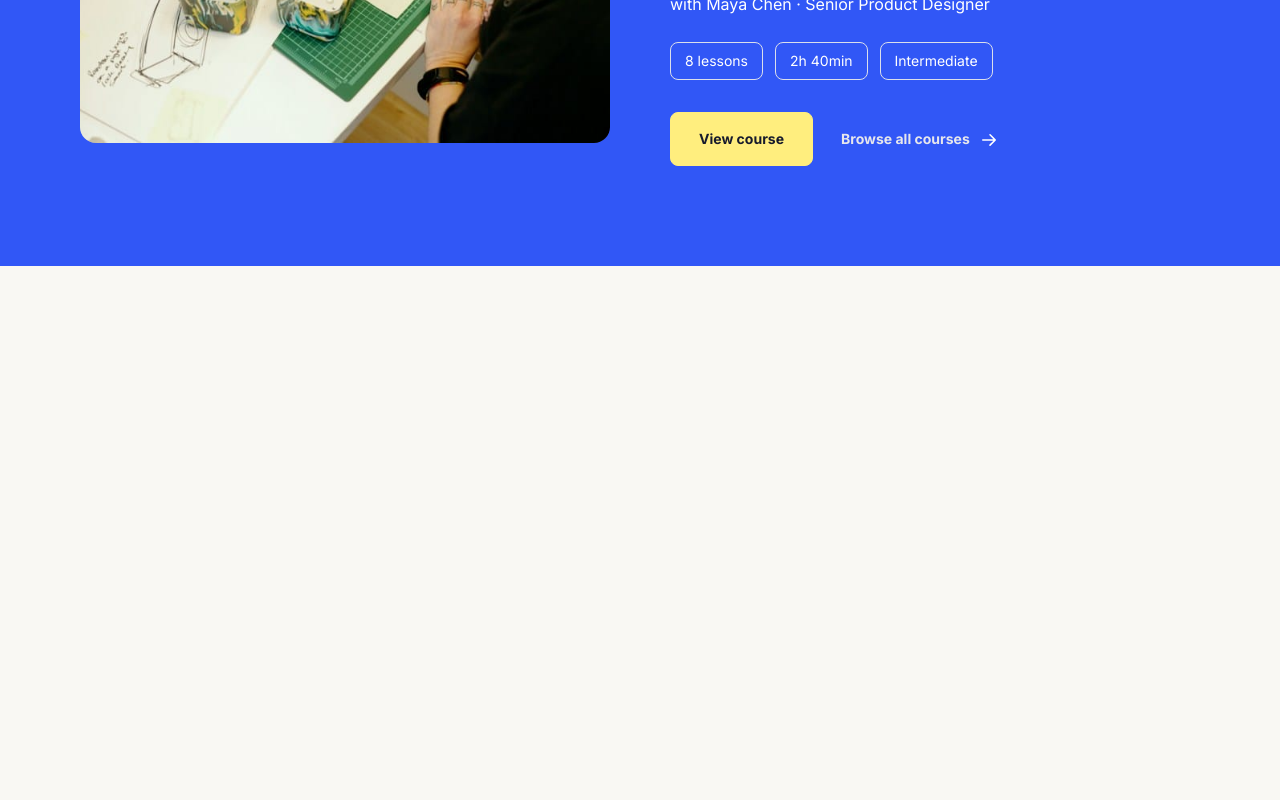
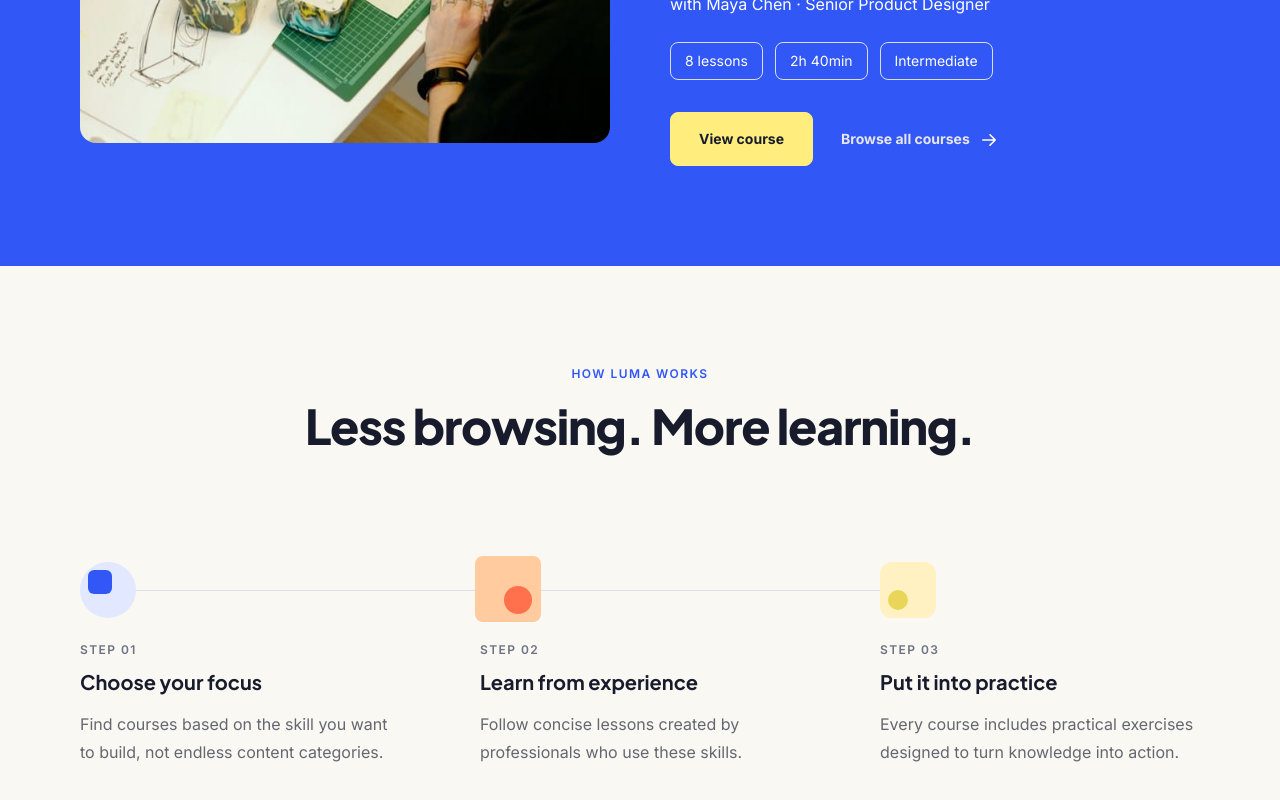
Before and after one commit to gammarkin/buzz, a Next.js app: page / in a window 1280 px wide. Shown: the part 1895-2695 px from the top of the page. Before the commit the page ends 2161 px from the top, so only its background shows below. Built offline with nearby package versions, Linux system fonts and the light colour scheme; no server answers.

Commit message:
feature: add how it works steps with connector line

```diff
--- a/src/app/page.tsx
+++ b/src/app/page.tsx
@@ -2,6 +2,7 @@ import { Header } from "@/components/layout/Header";
 import { Categories } from "@/components/sections/Categories";
 import { FeaturedCourse } from "@/components/sections/FeaturedCourse";
 import { Hero } from "@/components/sections/Hero";
+import { HowItWorks } from "@/components/sections/HowItWorks";
 import { headerActions, mainNav } from "@/data/content";
 
 export default function Home() {
@@ -12,6 +13,7 @@ export default function Home() {
         <Hero />
         <Categories />
         <FeaturedCourse />
+        <HowItWorks />
       </main>
     </>
   );
--- /dev/null
+++ b/src/components/sections/HowItWorks.tsx
@@ -0,0 +1,82 @@
+import { Container } from "@/components/ui/Container";
+import { SectionHeader } from "@/components/ui/SectionHeader";
+import { sectionIds, steps, type Step, type StepIcon } from "@/data/content";
+
+export function HowItWorks() {
+  return (
+    <section
+      id={sectionIds.howItWorks}
+      aria-labelledby="how-it-works-title"
+      className="bg-cream py-[60px] lg:py-[100px]"
+    >
+      <Container>
+        <SectionHeader
+          id="how-it-works-title"
+          eyebrow="How Luma works"
+          title="Less browsing. More learning."
+          align="center"
+        />
+
+        <div className="relative mt-10 [--gap:2.5rem] md:py-7 lg:mt-20 lg:[--gap:5rem]">
+          {/* Horizontal connector running behind the step icons */}
+          <span
+            aria-hidden="true"
+            className="absolute top-[56px] left-[52px] hidden h-px bg-line md:block md:right-[calc((100%-2*var(--gap))/3-13px)]"
+          />
+          <ol className="relative grid gap-[76px] md:grid-cols-3 md:gap-(--gap)">
+            {steps.map((step, index) => (
+              <StepItem key={step.number} step={step} isLast={index === steps.length - 1} />
+            ))}
+          </ol>
+        </div>
+      </Container>
+    </section>
+  );
+}
+
+type StepItemProps = { step: Step; isLast: boolean };
+
+function StepItem({ step, isLast }: StepItemProps) {
+  return (
+    <li className="relative">
+      <StepBadge icon={step.icon} />
+      <p className="mt-6 text-eyebrow text-muted uppercase">Step {step.number}</p>
+      <h3 className="mt-2 font-display text-h3-sm font-bold text-ink lg:text-h3">{step.title}</h3>
+      <p className="mt-3 text-small text-body lg:text-copy">{step.description}</p>
+      {!isLast && (
+        <span
+          aria-hidden="true"
+          className="absolute top-[calc(100%+26px)] left-7 h-[50px] w-px bg-line md:hidden"
+        />
+      )}
+    </li>
+  );
+}
+
+type StepBadgeProps = { icon: StepIcon };
+
+/** Abstract shape compositions from the design, one per step. */
+function StepBadge({ icon }: StepBadgeProps) {
+  if (icon === "focus") {
+    return (
+      <div aria-hidden="true" className="relative size-14 rounded-full bg-brand-soft">
+        <span className="absolute top-2 left-2 size-6 rounded-md bg-brand" />
+      </div>
+    );
+  }
+
+  if (icon === "experience") {
+    return (
+      <div aria-hidden="true" className="relative size-14">
+        <span className="absolute -top-1.5 -left-[5px] size-[66px] rounded-lg bg-peach" />
+        <span className="absolute top-6 left-6 size-7 rounded-full bg-coral" />
+      </div>
+    );
+  }
+
+  return (
+    <div aria-hidden="true" className="relative size-14 rounded-xl bg-butter">
+      <span className="absolute top-7 left-2 size-5 rounded-full bg-mustard" />
+    </div>
+  );
+}
```
